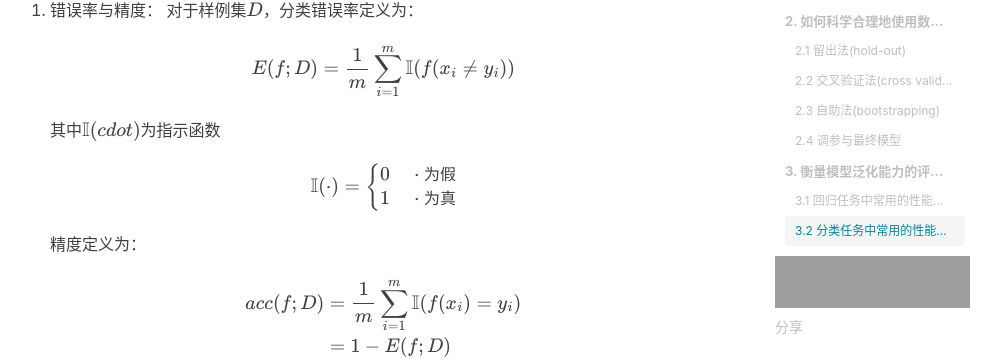
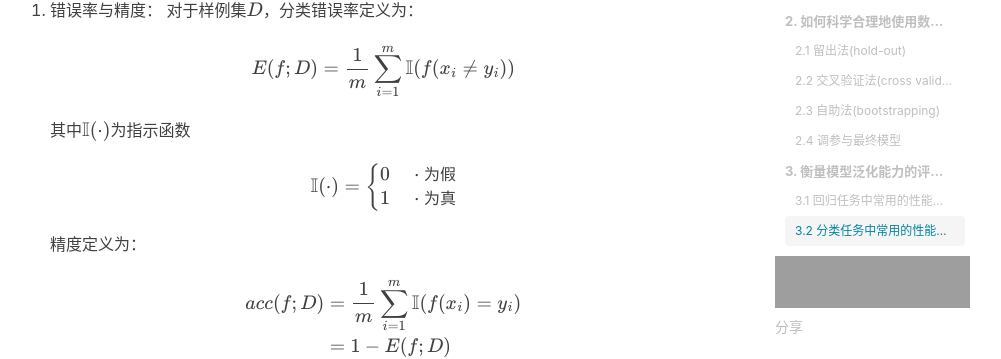
Before and after one commit to zivenyang/zivenyang.github.io, a Jekyll site: the page built from _posts/zzh-mathine-learning/2017-07-21-zzh-ml-chapter-2.markdown, in a window 1280 px wide and 900 px high, scrolled down 4593 px, cut to the strip 143-502 px from the top of the window. Shown: the whole strip, without its empty margins (255-1256 px from the left). Built offline with Jekyll 4.4.1, drawn with Linux system fonts in a browser that asks for light colours; nearby versions of some CDN libraries; formulas are drawn with MathJax 3; comment, search, counter and statistics services are not loaded; grey boxes are pictures that could not be loaded.

Commit message:
update ch2

```diff
--- a/_posts/zzh-mathine-learning/2017-07-21-zzh-ml-chapter-2.markdown
+++ b/_posts/zzh-mathine-learning/2017-07-21-zzh-ml-chapter-2.markdown
@@ -127,7 +127,7 @@ tags:
 1. 错误率与精度：
   对于样例集\\(D\\)，分类错误率定义为：
   \\[E(f;D)=\frac{1}{m}\sum_{i=1}^{m} \mathbb{I}(f(x_{i}\neq y_{i}))\\]
-  其中\\(\mathbb{I}(cdot)\\)为指示函数
+  其中\\(\mathbb{I}(\cdot)\\)为指示函数
   \\[\mathbb{I}(\cdot)=\begin{cases}0\quad\cdot为假 \\\ 1\quad\cdot为真\end{cases}\\]
   精度定义为：
   \\[\begin{align}
```
